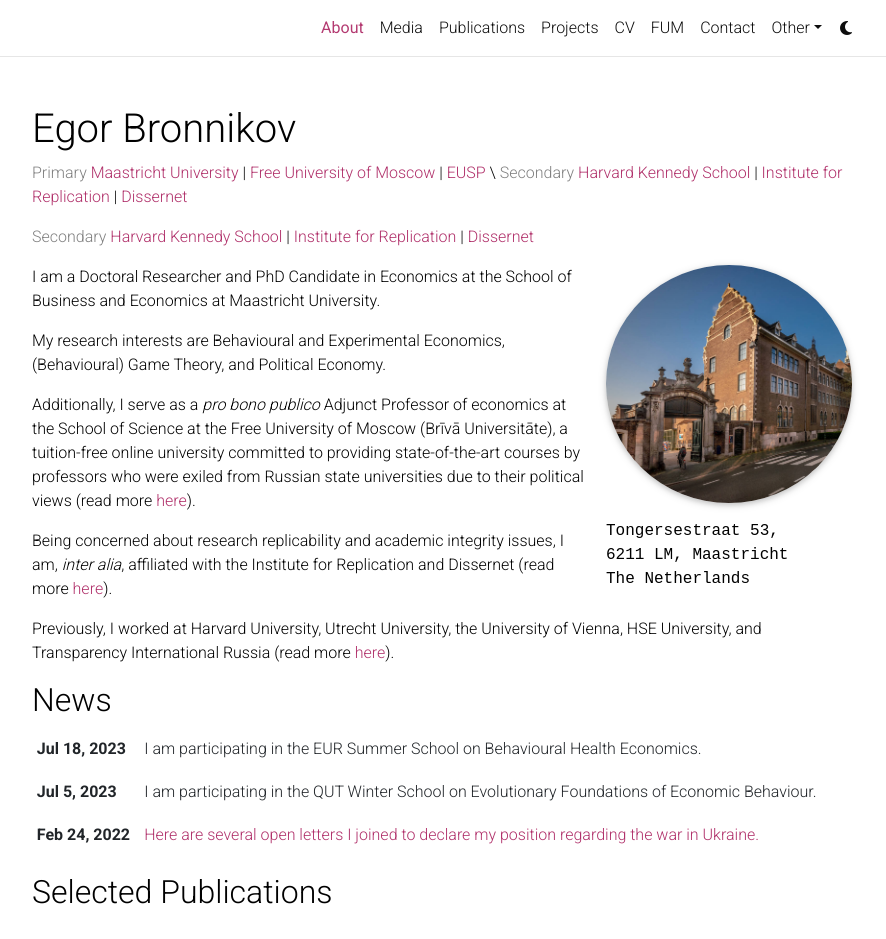
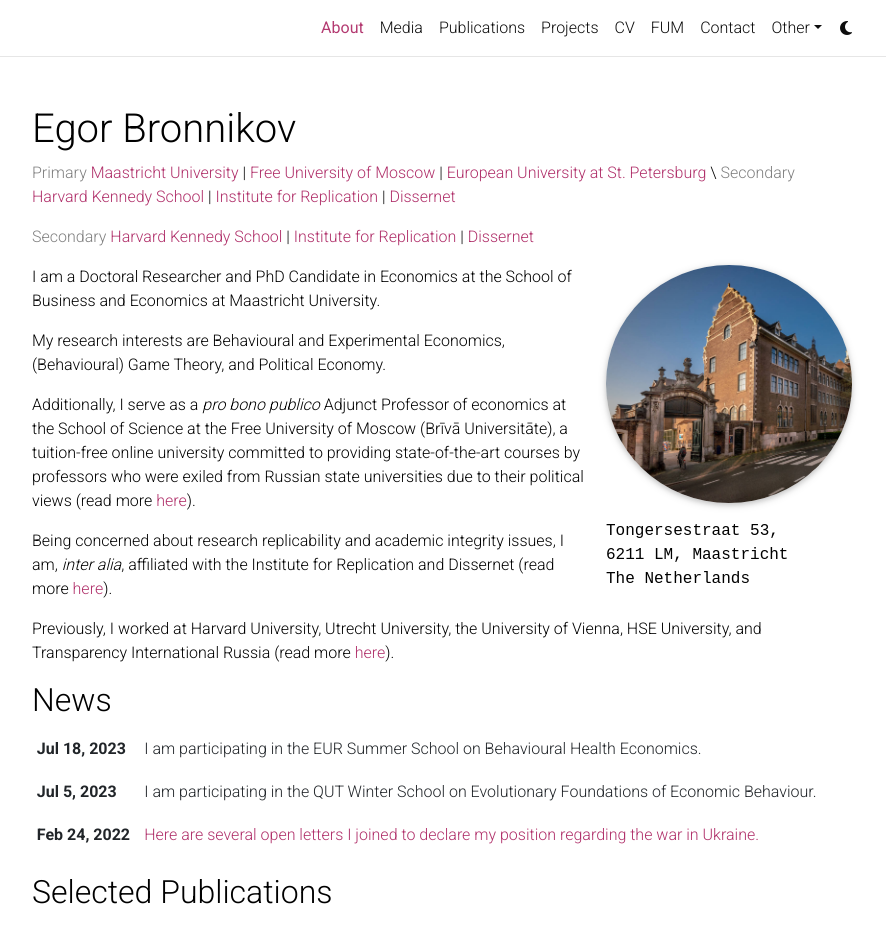
Before and after one commit to egorbronnikov/egorbronnikov.github.io, a Jekyll site: the page built from _pages/about.md, in a window 1280 px wide and 1113 px high, cut to the strip 0-939 px from the top of the window. Shown: the whole strip, without its empty margins (198-1084 px from the left). Built offline with Jekyll 4.4.1, drawn with Linux system fonts in a browser that asks for light colours; comment, search, counter and statistics services are not loaded; a style sheet for code colours, icons or effects is not loaded.

Commit message:
Update about.md

```diff
--- a/_pages/about.md
+++ b/_pages/about.md
@@ -2,7 +2,7 @@
 layout: about
 title: About
 permalink: /
-subtitle: <span style="color:gray">Primary</span> <a href='https://www.maastrichtuniversity.nl/about-um/faculties/school-business-and-economics'>Maastricht University</a> | <a href='https://freemoscow.university/?lang=en'>Free University of Moscow</a> | <a href='https://eusp.org/en/econ'>EUSP</a>
+subtitle: <span style="color:gray">Primary</span> <a href='https://www.maastrichtuniversity.nl/about-um/faculties/school-business-and-economics'>Maastricht University</a> | <a href='https://freemoscow.university/?lang=en'>Free University of Moscow</a> | <a href='https://eusp.org/en/econ'>European University at St. Petersburg </a>
 subtitle1: <span style="color:gray">Secondary</span> <a href='https://shorensteincenter.org/'>Harvard Kennedy School</a> | <a href='https://i4replication.org/'>Institute for Replication</a> | <a href='https://dissernet.org/about'>Dissernet</a>
 
 profile:
```
